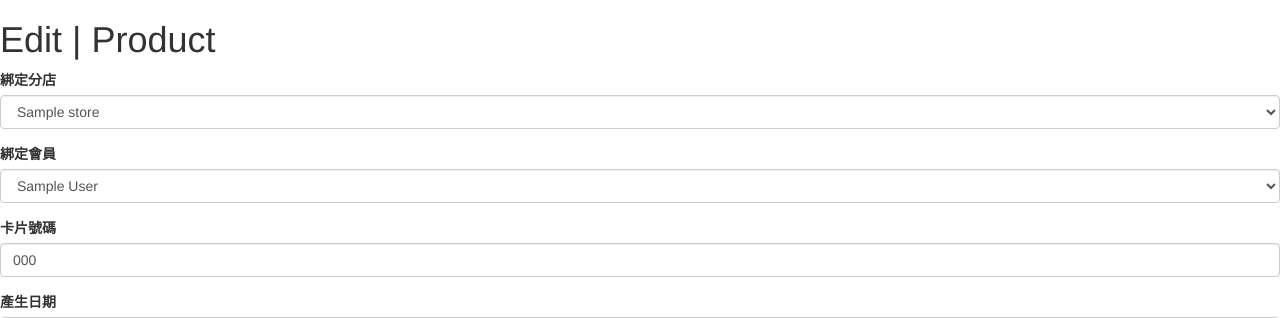
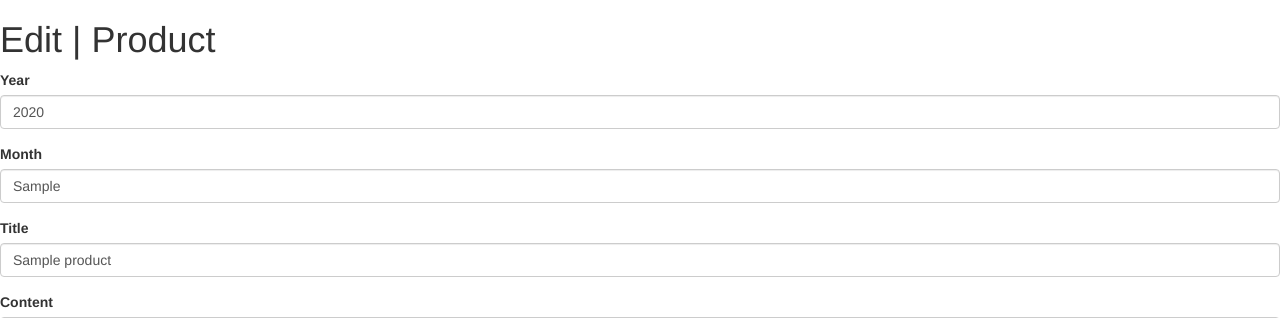
Before and after one commit to howtomakeaturn/Outlaw-Example-With-Codeigniter, a CodeIgniter app: page /stuff/product/edit/1 in a window 1280 px wide. Shown: the top 318 px of the page. Run offline with CodeIgniter, Linux system fonts and the light colour scheme; tables that the repository leaves empty or names only in its code hold one stand-in row (values such as "Sample post"); grey boxes marked "Sample" are stand-in pictures.

Commit message:
show info in edit

```diff
--- a/application/controllers/product.php
+++ b/application/controllers/product.php
@@ -41,11 +41,8 @@ class Product extends CI_Controller {
     }
 
     function edit($id){
-#        $this->data['store'] = $this->ol->take();
-        $this->data['card'] = $this->ol->take('cards', $id);
-        $this->data['stores'] = $this->ol->gather('stores');
-        $this->data['members'] = $this->ol->gather('members');
-        $this->template->build('card/edit', $this->data);
+        $this->data['product'] = $this->ol->take('products', $id);
+        $this->template->build('product/edit', $this->data);
     }
 
     function batch(){
--- a/application/views/product/edit.php
+++ b/application/views/product/edit.php
@@ -1,39 +1,45 @@
-<form role="form" action='/card/add_post' method='post'>
-
-    <input type='hidden' name='ol_table' value='cards' />
+<form role="form" action='/product/edit_post' method='post' enctype="multipart/form-data">
 
     <div class="form-group">
-        <label>綁定分店</label>
-        <select class="form-control" name='ol_belong_stores'>
-            <?php foreach($stores as $store): ?>
-                <option value='<?php echo $store->id ?>' <?php if ($store->id === $card->stores->id) echo "selected='selected'" ?>><?php echo $store->name ?></option>
-            <?php endforeach; ?>
-        </select>
+        <label>Year</label>
+        <input type="text" class="form-control" name='ol_year' value='<?php echo $product->year ?>' >
     </div>
 
     <div class="form-group">
-        <label>綁定會員</label>
-        <select class="form-control" name='ol_belong_members'>
-            <?php foreach($members as $member): ?>
-                <option value='<?php echo $member->id ?>' <?php if ($member->id === $card->members->id) echo "selected='selected'" ?>><?php echo $member->name ?></option>
-            <?php endforeach; ?>
-        </select>
+        <label>Month</label>
+        <input type="text" class="form-control" name='ol_month' value='<?php echo $product->month ?>'>
     </div>
 
     <div class="form-group">
-        <label>卡片號碼</label>
-        <input type="text" class="form-control" name='ol_number' value='<?php echo $card->number ?>' >
+        <label>Title</label>
+        <input type="text" class="form-control" name='ol_title' value='<?php echo $product->title ?>'>
     </div>
 
     <div class="form-group">
-        <label>產生日期</label>
-        <input type="text" class="form-control" name='ol_created_at' value='<?php echo $card->created_at ?>'>
+        <label>Content</label>
+        <input type="text" class="form-control" name='ol_content' value='<?php echo $product->content ?>'>
     </div>
 
     <div class="form-group">
-        <label>變更日期</label>
-        <input type="text" class="form-control" name='ol_updated_at' value='<?php echo $card->updated_at ?>'>
+        <label>Person</label>
+        <input type="file" class="form-control" name='ol_person'>
+        <img src='/upload/<?php echo $product->person ?>' width='100'/>
     </div>
+
+    <div class="form-group">
+        <label>Logo</label>
+        <input type="file" class="form-control" name='ol_logo'>
+        <img src='/upload/<?php echo $product->logo ?>' width='100'/>
+    </div>
+
+    <div class="form-group">
+        <label>Photos</label>
+        <input type="file" class="form-control" name='ol_photos[]' multiple>
+        <?php foreach($product->ownPhotos as $p): ?>
+            <img src='/upload/<?php echo $p->name ?>' width='100'/>
+        <?php endforeach; ?>
+    </div>
+
 
     <button type="submit" class="btn btn-default">確定修改</button>
 </form>
--- a/application/views/product/index.php
+++ b/application/views/product/index.php
@@ -25,6 +25,7 @@
                 <img src='/upload/<?php echo $pho->name ?>' width=50 />
             <?php endforeach; ?>
         </td>
+        <td><a class='btn btn-warning' href='/product/edit/<?php echo $p->id ?>' rel='nofollow'>Edit</a></td>
         <td><a class='btn btn-danger' href='/product/delete/<?php echo $p->id ?>' rel='nofollow'>Delete</a></td>
     </tr>
     <?php endforeach; ?>
```
